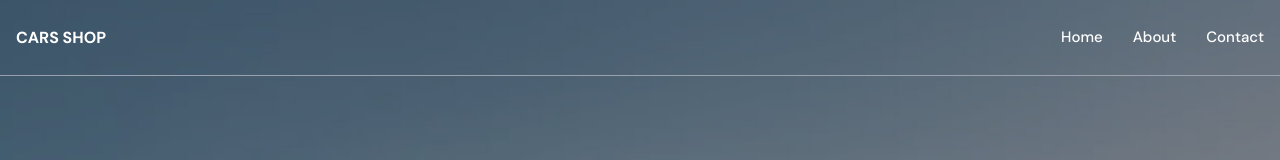
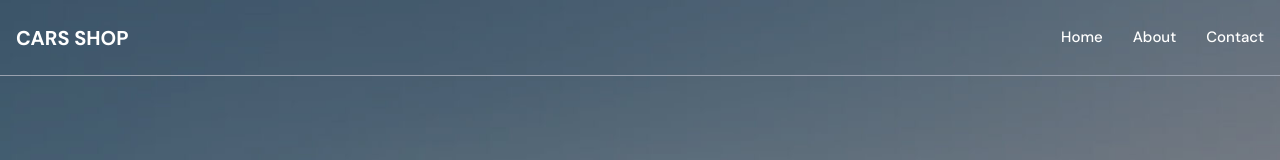
Before and after one commit to Jurayev311/Car-shop, a React (Vite) app: page / in a window 1280 px wide. Shown: the top 160 px of the page. Built offline with nearby package versions, Linux system fonts and the light colour scheme.

Commit message:
header logo size updated

```diff
--- /dev/null
+++ b/src/components/Premium/Premium.jsx
@@ -0,0 +1,15 @@
+import React from 'react'
+
+const Premium = () => {
+  return (
+    <section>
+        <div className='containerL'>
+            <h2 className="text-[36px] font-bold mb-[40px]">Explore Our Premium Brands</h2>
+
+            <div></div>
+        </div>
+    </section>
+  )
+}
+
+export default React.memo(Premium)
--- a/src/components/header/Header.jsx
+++ b/src/components/header/Header.jsx
@@ -19,7 +19,7 @@ const Header = () => {
       <div className='container'>
         <nav className='flex items-center justify-between h-[75px]'>
           <Link>
-            <h2 className='uppercase font-bold'>Cars Shop</h2>
+            <h2 className='uppercase font-bold text-xl'>Cars Shop</h2>
           </Link>
 
           <ul className='flex items-center gap-[30px] text-[15px] font-medium'>
```
